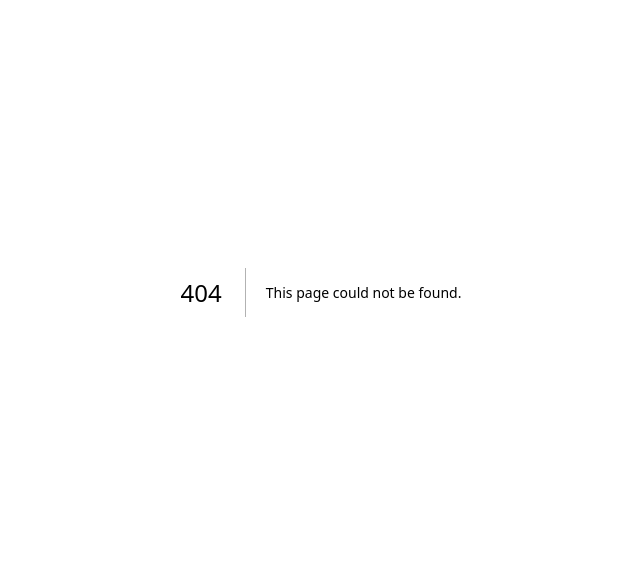
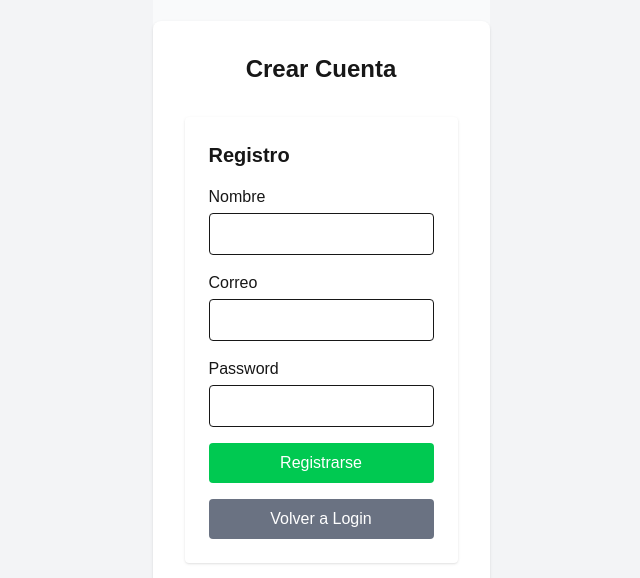
Before and after one commit to Juliandos/Prueba-Tecnica-Signa-FullStack, a Next.js app: page /auth/registro in a window 1280 px wide. Before the commit this address had no page. Shown: the part 108-686 px from the top of the page, without its empty margins (319-959 px from the left). Built offline with nearby package versions, Linux system fonts and the light colour scheme.

Commit message:
Modificación de peticiones y de los formularios de login y registro

```diff
--- a/components/auth/LoginForm.tsx
+++ b/components/auth/LoginForm.tsx
@@ -37,7 +37,7 @@ export default function LoginForm() {
             localStorage.setItem('token', data.access_token);
 
             // Redirigir
-            router.push('/order/hamburgesa');
+            router.push('/marcas');
         } catch (err) {
             setError(err instanceof Error ? err.message : 'Login failed');
         } finally {
@@ -48,6 +48,7 @@ export default function LoginForm() {
     return (
         <form onSubmit={handleSubmit} className="space-y-4">
             {error && <div className="text-red-500">{error}</div>}
+
             <div>
                 <label htmlFor="email" className="block mb-1">Email</label>
                 <input
@@ -59,6 +60,7 @@ export default function LoginForm() {
                     required
                 />
             </div>
+
             <div>
                 <label htmlFor="password" className="block mb-1">Password</label>
                 <input
@@ -70,6 +72,7 @@ export default function LoginForm() {
                     required
                 />
             </div>
+
             <button
                 type="submit"
                 disabled={loading}
@@ -77,6 +80,15 @@ export default function LoginForm() {
             >
                 {loading ? 'Logging in...' : 'Login'}
             </button>
+
+            {/* Botón para ir a registro */}
+            <button
+                type="button"
+                onClick={() => router.push('/auth/registro')}
+                className="w-full bg-gray-500 text-white p-2 rounded hover:bg-gray-600"
+            >
+                Ir a Registro
+            </button>
         </form>
     );
 }
--- a/components/auth/RegisterForm.tsx
+++ b/components/auth/RegisterForm.tsx
@@ -3,8 +3,9 @@
 import { useState } from 'react';
 import { useRouter } from 'next/navigation';
 
-export default function LoginForm() {
-    const [email, setEmail] = useState('');
+export default function RegistroForm() {
+    const [nombre, setNombre] = useState('');
+    const [correo, setCorreo] = useState('');
     const [password, setPassword] = useState('');
     const [error, setError] = useState('');
     const [loading, setLoading] = useState(false);
@@ -16,46 +17,59 @@ export default function LoginForm() {
         setError('');
 
         try {
-            const response = await fetch('http://localhost:8000/auth/token2', {
-                method: 'POST',
-                headers: {
-                    'Content-Type': 'application/json',
-                },
-                body: JSON.stringify({ email, password }),
+            const response = await fetch("http://localhost:8000/usuarios/registro", {
+            method: "POST",
+            headers: {
+                "Content-Type": "application/json",
+            },
+                body: JSON.stringify({ nombre, correo, password }),
             });
 
             const data = await response.json();
 
             if (!response.ok) {
-                throw new Error(data.detail || 'Login failed');
+                throw new Error(data.detail || 'Registro fallido');
             }
 
-            // Guardar token en localStorage
-            localStorage.setItem('token', data.access_token);
-
-            // Redirigir
-            router.push('/order/hamburgesa');
+            // Opcional: redirigir automáticamente al login después de registrarse
+            router.push('/auth/login');
         } catch (err) {
-            setError(err instanceof Error ? err.message : 'Login failed');
+            setError(err instanceof Error ? err.message : 'Registro fallido');
         } finally {
             setLoading(false);
         }
     };
 
     return (
-        <form onSubmit={handleSubmit} className="space-y-4">
+        <form onSubmit={handleSubmit} className="space-y-4 max-w-md mx-auto p-6 bg-white rounded shadow">
+            <h2 className="text-xl font-bold">Registro</h2>
+
             {error && <div className="text-red-500">{error}</div>}
+
             <div>
-                <label htmlFor="email" className="block mb-1">Email</label>
+                <label htmlFor="nombre" className="block mb-1">Nombre</label>
                 <input
-                    id="email"
-                    type="email"
-                    value={email}
-                    onChange={(e) => setEmail(e.target.value)}
+                    id="nombre"
+                    type="text"
+                    value={nombre}
+                    onChange={(e) => setNombre(e.target.value)}
                     className="w-full p-2 border rounded"
                     required
                 />
             </div>
+
+            <div>
+                <label htmlFor="correo" className="block mb-1">Correo</label>
+                <input
+                    id="correo"
+                    type="email"
+                    value={correo}
+                    onChange={(e) => setCorreo(e.target.value)}
+                    className="w-full p-2 border rounded"
+                    required
+                />
+            </div>
+
             <div>
                 <label htmlFor="password" className="block mb-1">Password</label>
                 <input
@@ -67,12 +81,22 @@ export default function LoginForm() {
                     required
                 />
             </div>
+
             <button
                 type="submit"
                 disabled={loading}
-                className="w-full bg-blue-500 text-white p-2 rounded hover:bg-blue-600 disabled:bg-blue-300"
+                className="w-full bg-green-500 text-white p-2 rounded hover:bg-green-600 disabled:bg-green-300"
             >
-                {loading ? 'Logging in...' : 'Login'}
+                {loading ? 'Registrando...' : 'Registrarse'}
+            </button>
+
+            {/* Botón para regresar a login */}
+            <button
+                type="button"
+                onClick={() => router.push('/login')}
+                className="w-full bg-gray-500 text-white p-2 rounded hover:bg-gray-600"
+            >
+                Volver a Login
             </button>
         </form>
     );
```
Also changed, not shown: app/auth/registro/page.tsx (renamed from app/auth/register/page.tsx).
